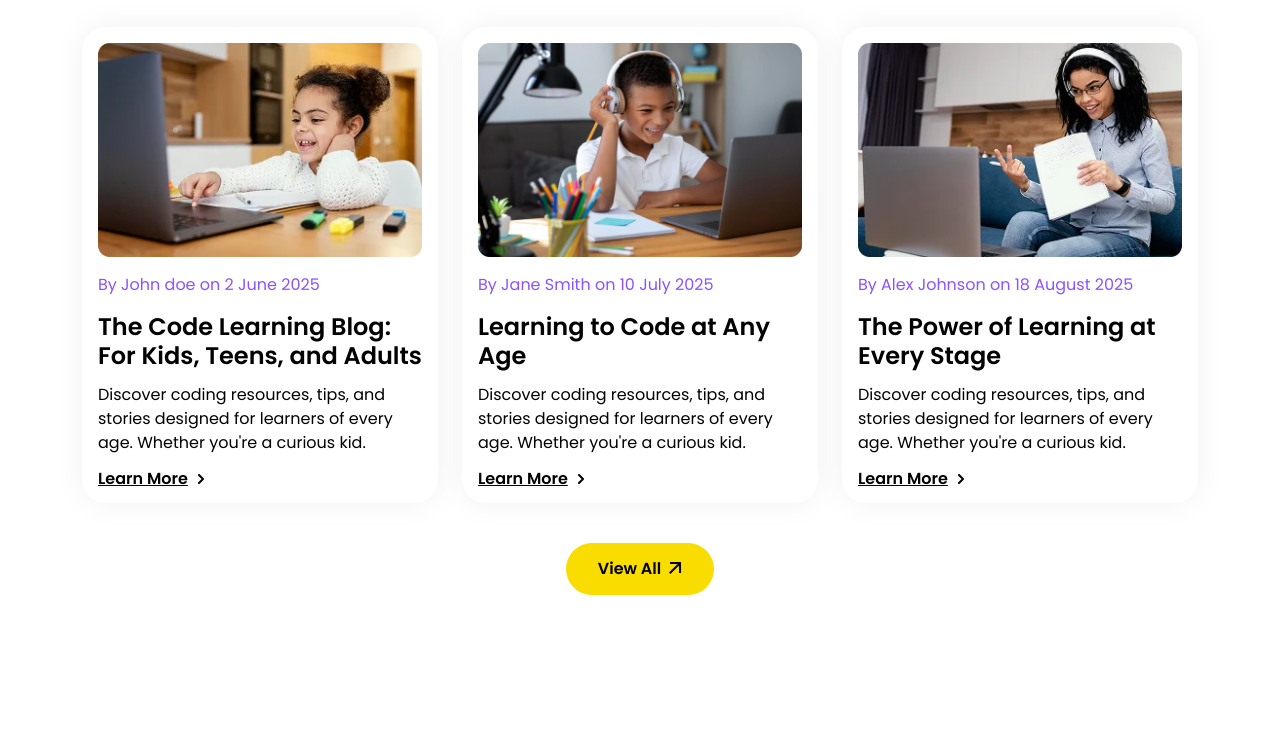
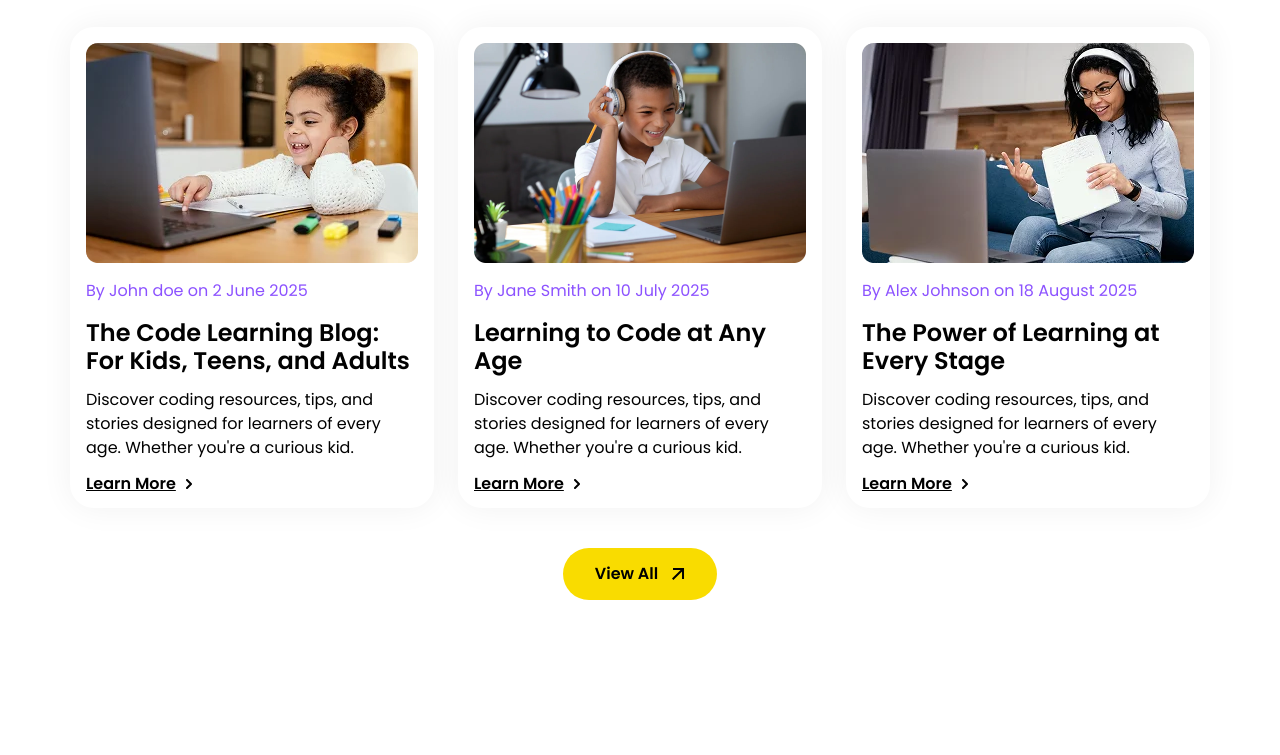
Before and after one commit to Nitik-Banwala/team-project, a React (Vite) app: page / in a window 1280 px wide. Shown: the part 2263-3018 px from the top of the page. Built offline with nearby package versions, Linux system fonts and the light colour scheme.

Commit message:
fix:btn-size

```diff
--- a/src/components/PupiloTopic.jsx
+++ b/src/components/PupiloTopic.jsx
@@ -9,7 +9,7 @@ function PupiloTopic({ text, description }) {
   const navigate = useNavigate();
   return (
     <div className="py-40">
-      <div className="max-w-285 mx-auto px-3">
+      <div className="max-w-285 mx-auto max-[1170px]:px-4">
         <div className="flex flex-col items-center">
           <div className="flex flex-col items-cente gap-3 text-center max-w-125.25 mx-auto pb-10">
             <Heading
@@ -22,7 +22,6 @@ function PupiloTopic({ text, description }) {
           <div className="grid sm:grid-cols-2 lg:grid-cols-3 gap-6">
             {CARD_DATA.slice(0, 3).map((card, i) => {
               return (
-
                 <div className="shadow-[0px_0px_32px_0px_rgba(0,0,0,0.06)] p-4 rounded-3xl hover:scale-105 transition-all duration-300">
                   <div className="flex flex-col gap-4">
                     <img src={card.blog.img} alt="image" className="" />
@@ -49,7 +48,7 @@ function PupiloTopic({ text, description }) {
             })}
           </div>
           <Button
-            className="mt-10 flex items-center py-3.5 px-8 bg-yellow max-w-40 rounded-[400px] hover:text-yellow hover:bg-black group"
+            className="mt-10 flex items-center py-3.5 px-8 text-base gap-[13.98px] bg-yellow max-w-40 rounded-[400px] hover:text-yellow hover:bg-black group"
             text="View All"
             icon={
               <Icons
```
Also changed, not shown: 1 other file (tests, documents, lock files or other folders).
